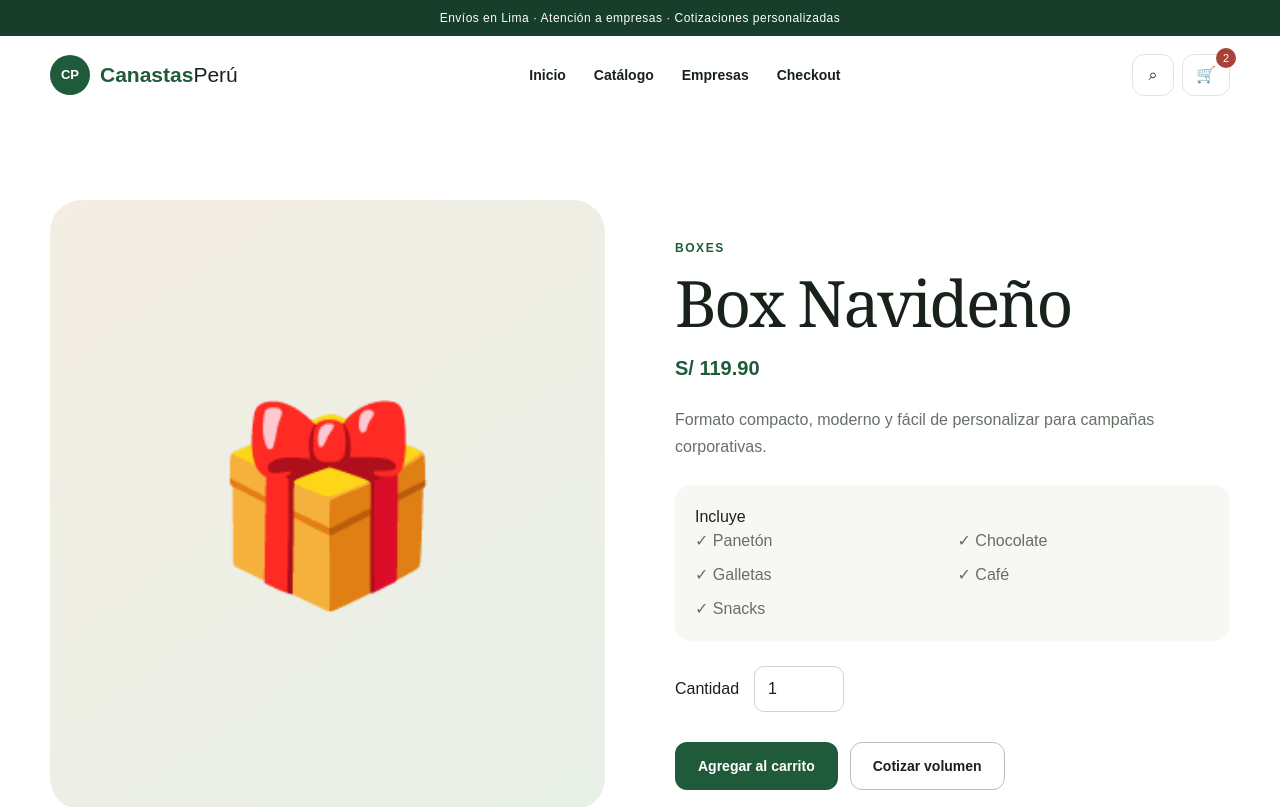
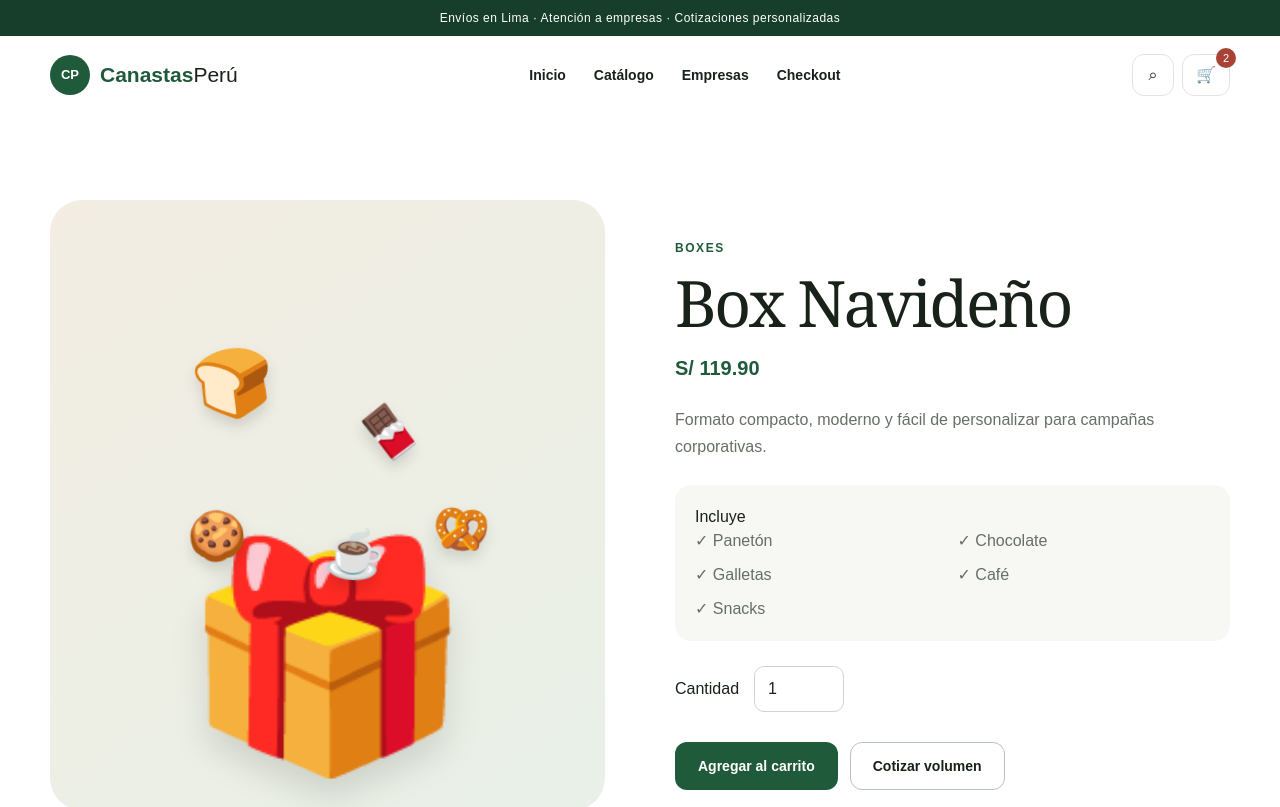
Before and after one commit to luendz/CanastasPeru, a Next.js app: page /producto/box-navideno in a window 1280 px wide. Shown: the top 807 px of the page. Built offline with nearby package versions, Linux system fonts and the light colour scheme.

Commit message:
feat: usar composición en detalle de producto

```diff
--- a/app/producto/[slug]/page.tsx
+++ b/app/producto/[slug]/page.tsx
@@ -1,5 +1,6 @@
 import Link from "next/link";
 import { notFound } from "next/navigation";
+import ProductComposition from "@/components/ProductComposition";
 import { formatPrice, products } from "@/lib/mock-data";
 
 export default async function ProductoPage({ params }: { params: Promise<{ slug: string }> }) {
@@ -9,7 +10,9 @@ export default async function ProductoPage({ params }: { params: Promise<{ slug:
 
   return (
     <section className="section shell productDetail">
-      <div className="detailVisual"><span>{product.emoji}</span></div>
+      <div className="detailVisual">
+        <ProductComposition product={product} variant="detail" />
+      </div>
       <div className="detailInfo">
         <span className="eyebrow">{product.category}</span>
         <h1>{product.name}</h1>
```
